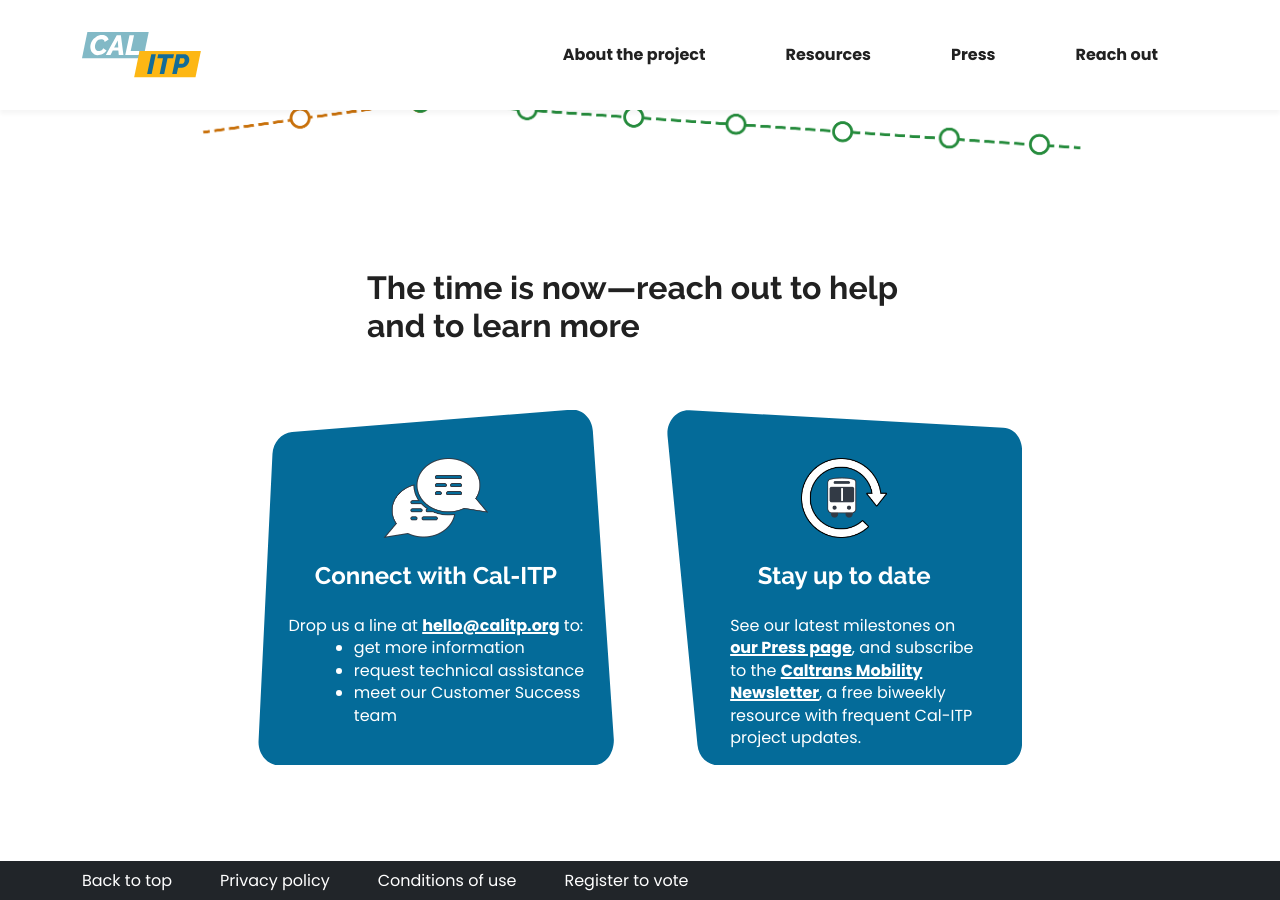
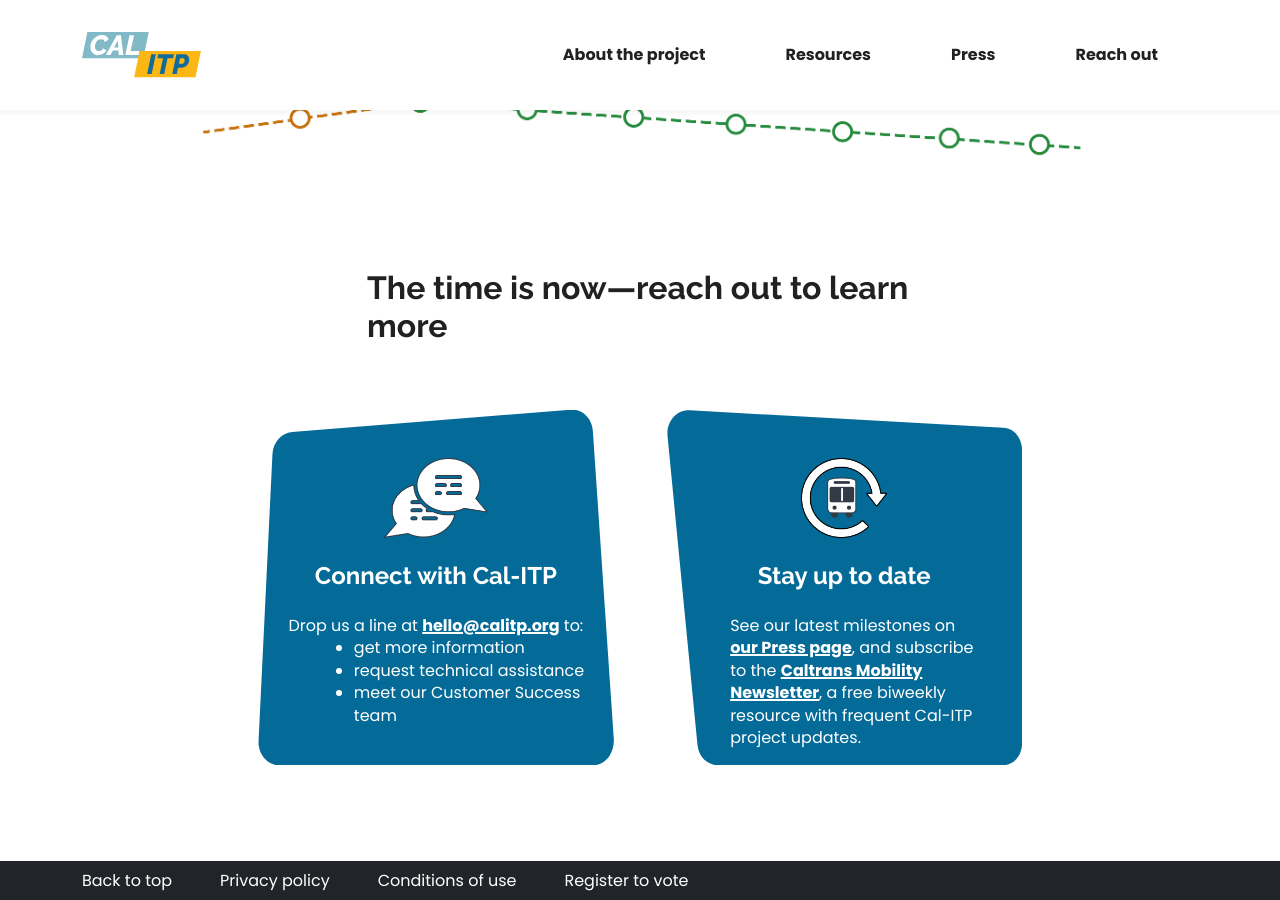
Before and after one commit to cal-itp/calitp.org, a Jekyll site: the page built from src/index.html, in a window 1280 px wide and 900 px high, scrolled down 3456 px. Built offline with Jekyll 4.4.1, drawn with Linux system fonts in a browser that asks for light colours.

Commit message:
fix(copy): update copy

```diff
--- a/src/_includes/contact.html
+++ b/src/_includes/contact.html
@@ -1,6 +1,6 @@
 <section id="reachout" class="row justify-content-center">
   <div class="col-12 col-md-8 col-lg-6">
-    <h2 class="text-center text-md-start d-block mb-3">The time is now—reach out to help and to learn more</h2>
+    <h2 class="text-center text-md-start d-block mb-3">The time is now—reach out to learn more</h2>
   </div>
 </section>
 
```
